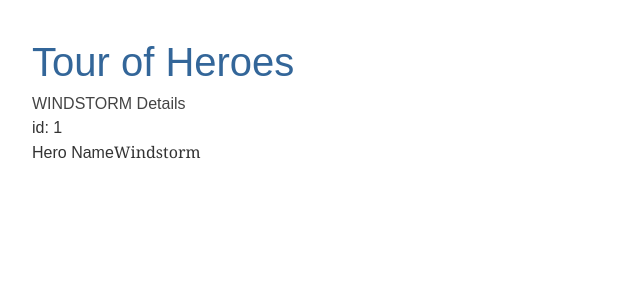
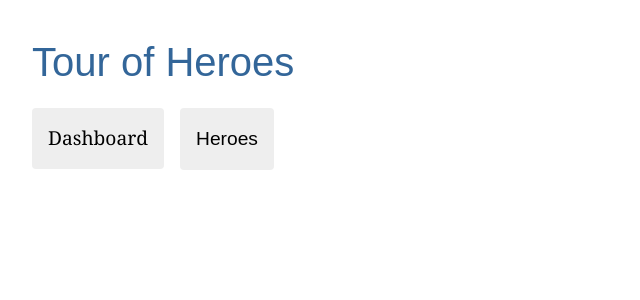
Before and after one commit to ravi-tomato/tour-of-heroes, an Angular app: page / in a window 1280 px wide. Shown: the top 300 px of the page, without its empty margins (0-640 px from the left). Built offline with nearby package versions, Linux system fonts and the light colour scheme.

Commit message:
feat: add basic routing

```diff
--- a/src/app/app-routing.module.ts
+++ b/src/app/app-routing.module.ts
@@ -1,10 +1,17 @@
-import { NgModule } from '@angular/core';
-import { RouterModule, Routes } from '@angular/router';
+import { Router, RouterModule, Routes } from "@angular/router";
+import { HeroesComponent } from "./heroes/heroes.component";
+import { NgModule } from "@angular/core";
 
-const routes: Routes = [];
+export const routes: Routes = [
+  {
+    path: 'heroes',
+    component: HeroesComponent
+  }
+];
 
 @NgModule({
   imports: [RouterModule.forRoot(routes)],
   exports: [RouterModule]
 })
-export class AppRoutingModule { }
+
+export class AppRoutingModule {}
--- a/src/app/app.component.html
+++ b/src/app/app.component.html
@@ -1,2 +1,8 @@
 <h1 class="text-3xl font-bold">{{ title }}</h1>
-<app-heroes></app-heroes>
+<button class="bg-blue-500 hover:bg-blue-400 text-white font-bold py-2 px-4 border-b-4 border-blue-700 hover:border-blue-500 rounded">
+    Dashboard
+</button>
+<button class="bg-blue-500 hover:bg-blue-400 text-white font-bold py-2 px-4 border-b-4 border-blue-700 hover:border-blue-500 rounded" routerLinkActive="active">
+    <a routerLink="/heroes">Heroes</a>
+</button>
+<router-outlet></router-outlet>
--- a/src/app/app.module.ts
+++ b/src/app/app.module.ts
@@ -6,6 +6,7 @@ import { AppComponent } from './app.component';
 import { HeroesComponent } from './heroes/heroes.component';
 import { CommonModule } from '@angular/common';
 import { FormsModule } from '@angular/forms';
+import { RouterLink, RouterLinkActive, RouterOutlet } from '@angular/router';
 
 @NgModule({
   declarations: [
@@ -15,6 +16,9 @@ import { FormsModule } from '@angular/forms';
   imports: [
     BrowserModule,
     AppRoutingModule,
+    RouterOutlet,
+    RouterLink,
+    RouterLinkActive,
     CommonModule,
     FormsModule
   ],
```
